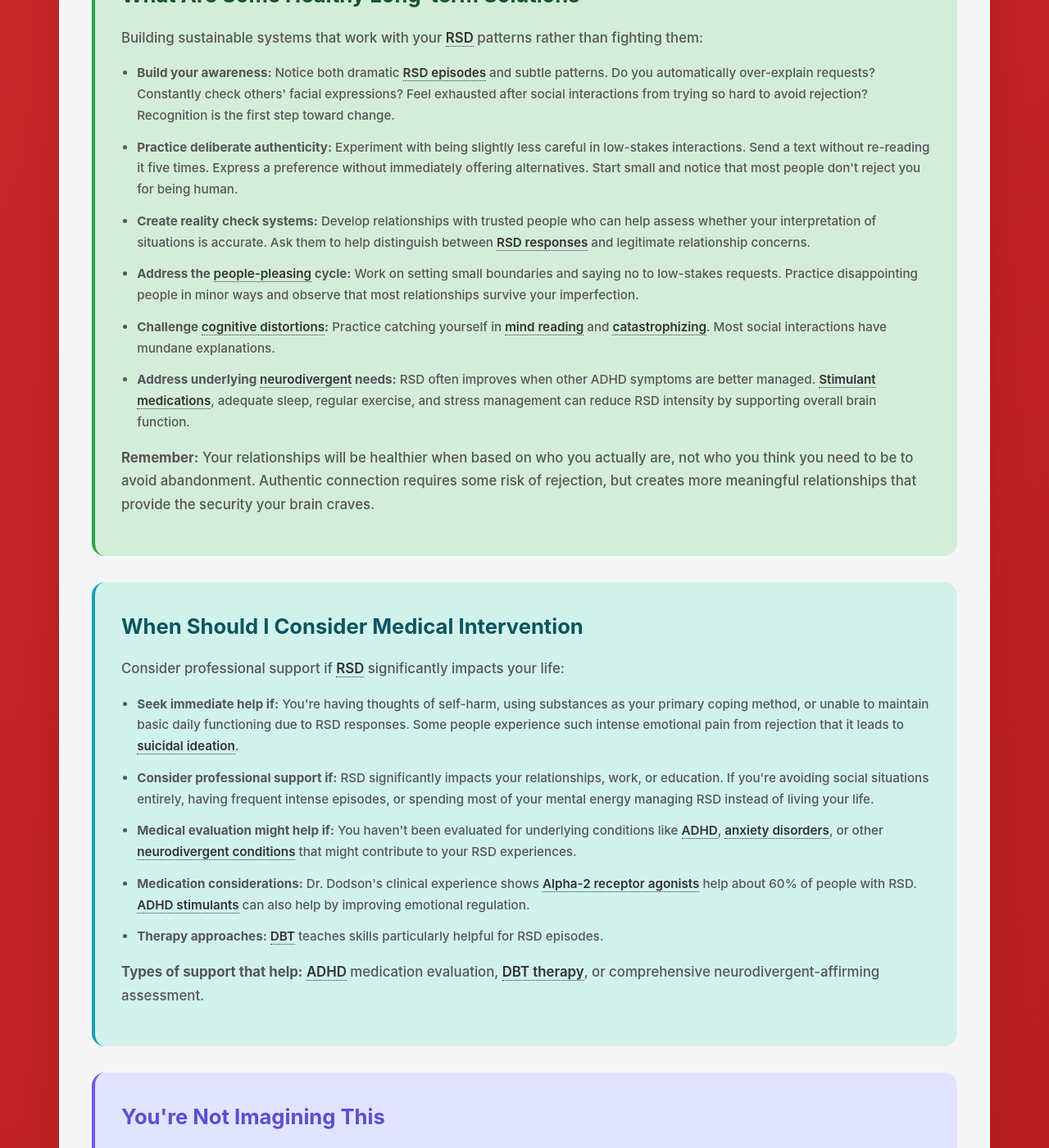
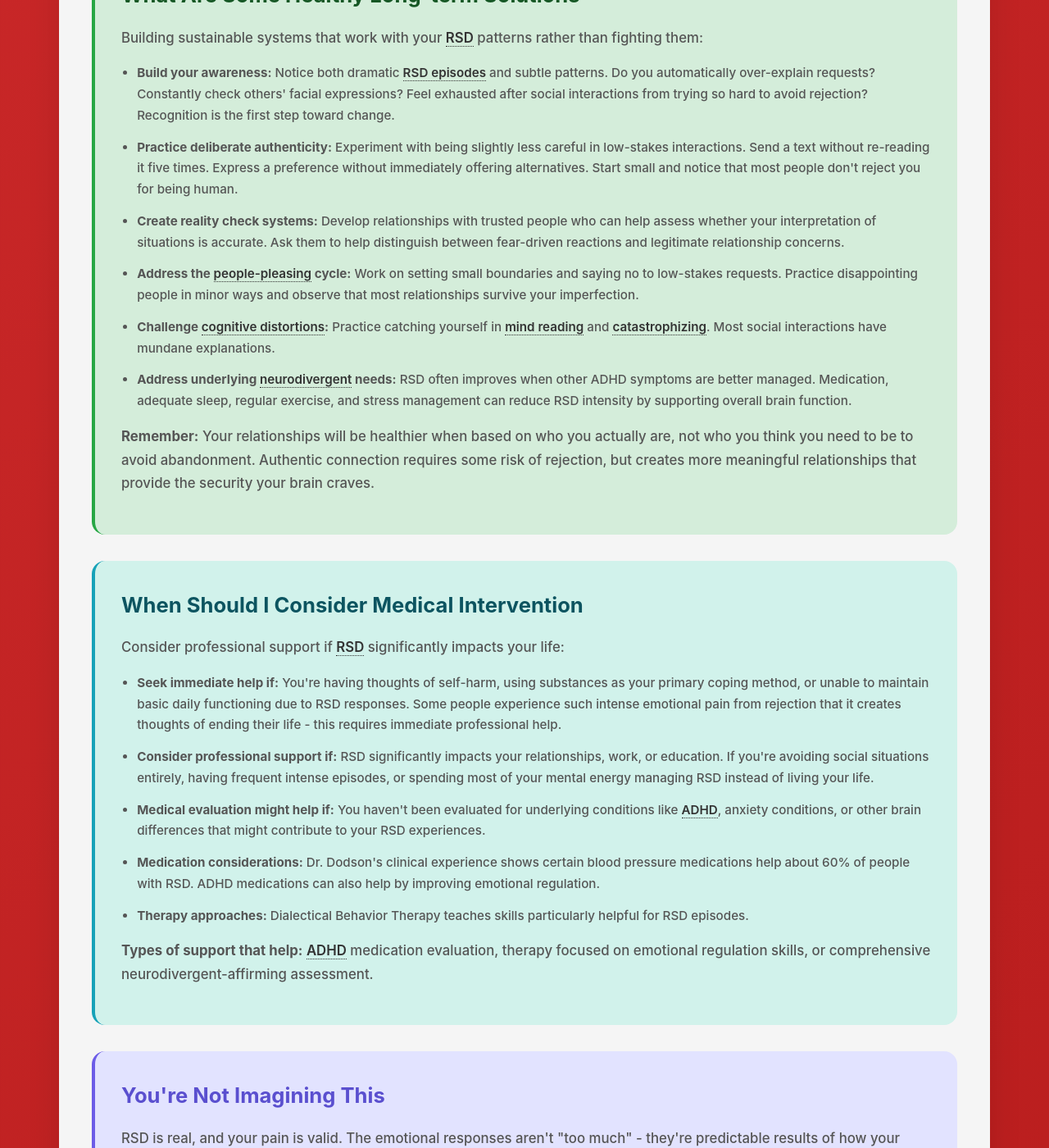
Before and after one commit to neurodivergent-survival-guide/neurodivergent-survival-guide, a Jekyll site: the page built from struggles/rejection-sensitive-dysphoria.html, in a window 1280 px wide and 1400 px high, scrolled down 3254 px. Shown: the whole window at 82% size. Built offline with Jekyll 4.4.1, drawn with Linux system fonts in a browser that asks for light colours; some of the changed text lies outside the part shown.

Commit message:
Update rejection-sensitive-dysphoria.html

```diff
--- a/struggles/rejection-sensitive-dysphoria.html
+++ b/struggles/rejection-sensitive-dysphoria.html
@@ -37,14 +37,14 @@ search_terms: ["so sensitive", "always sorry", "overthinking", "rejection hurts"
 
         <p>Many people develop sophisticated <a class="jargon">masking strategies<span class="tooltip">Consciously or unconsciously hiding neurodivergent traits to appear more socially acceptable</span></a> - hyperawareness of social cues, mirroring others' communication styles, or developing an almost psychic ability to sense mood changes. These skills can be valuable, but they're exhausting when driven by fear rather than genuine interest.</p>
 
-        <p><strong>Common experiences:</strong> feeling like you need to apologize for everything; constantly checking if people are mad at you; overthinking every social interaction; avoiding conflict at all costs; feeling exhausted after social situations; taking neutral responses as rejection; crafting and re-crafting messages to sound "just right."</p>
+        <p><strong>Common experiences:</strong> re-reading texts before sending; wondering if someone's short response means they're upset; feeling nervous about asking for things; noticing when people seem less enthusiastic; worrying about being "too much"; second-guessing social interactions later.</p>
     </div>
 
     <div class="why-section">
         <h2 id="why-this-happens">Why This Might Be Happening</h2>
         <p><a class="jargon">RSD<span class="tooltip">Rejection Sensitive Dysphoria - extreme emotional sensitivity to rejection or criticism</span></a> appears to be linked to differences in how <a class="jargon">neurodivergent<span class="tooltip">Having a brain that functions differently from what's considered typical, including conditions like ADHD, autism, and others</span></a> brains process <a class="jargon">dopamine<span class="tooltip">A neurotransmitter involved in motivation, reward, and emotional regulation</span></a> and handle emotional regulation. It's particularly common in people with <a class="jargon">ADHD<span class="tooltip">Attention Deficit Hyperactivity Disorder - a neurodevelopmental condition affecting attention, impulse control, and activity levels</span></a>, though it can occur with other conditions too.</p>
 
-        <p>The same <a class="jargon">executive function<span class="tooltip">Mental skills including working memory, flexible thinking, and self-control</span></a> challenges that affect other areas of life can also impact how you process and respond to social information. The <a class="jargon">dopamine dysregulation<span class="tooltip">Imbalanced dopamine activity that affects emotional stability and social reward processing</span></a> common in <a class="jargon">ADHD<span class="tooltip">Attention Deficit Hyperactivity Disorder - a neurodevelopmental condition affecting attention, impulse control, and activity levels</span></a> means that social approval provides less reward while social rejection feels more punishing. Your brain becomes desperate to avoid even mild rejections because they feel very painful without the normal <a class="jargon">dopamine buffer<span class="tooltip">The neurochemical cushion that helps most people handle social disappointment without intense pain</span></a>.</p>
+        <p>The same <a class="jargon">executive function<span class="tooltip">Mental skills including working memory, flexible thinking, and self-control</span></a> challenges that affect other areas of life can also impact how you process and respond to social information. The <a class="jargon">dopamine dysregulation<span class="tooltip">Imbalanced dopamine activity that affects emotional stability and social reward processing</span></a> common in ADHD means that social approval provides less reward while social rejection feels more punishing. Your brain becomes desperate to avoid even mild rejections because they feel very painful without the normal <a class="jargon">dopamine buffer<span class="tooltip">The neurochemical cushion that helps most people handle social disappointment without intense pain</span></a>.</p>
 
         <p>Your coping strategies develop logically from this. The chronic <a class="jargon">people-pleasing<span class="tooltip">Automatically prioritizing others' comfort over your own needs to avoid potential conflict or rejection</span></a> often develops as a protective strategy. If rejection feels very painful, it makes logical sense that your brain would try to prevent it by making you as agreeable and accommodating as possible. But this creates its own exhaustion and often leads to relationships based on who you think you need to be, not who you actually are.</p>
 
@@ -55,7 +55,7 @@ search_terms: ["so sensitive", "always sorry", "overthinking", "rejection hurts"
         <div class="learn-more" onclick="toggleLearnMore(this)">
             <h3>Learn More: The Neuroscience Behind RSD ↓</h3>
             <div class="learn-more-content">
-                <p>Dr. William Dodson's research suggests 99% of people with ADHD experience some RSD. Brain imaging shows structural differences in <a class="jargon">emotion regulation circuits<span class="tooltip">Neural pathways connecting the prefrontal cortex and amygdala that control emotional responses</span></a> that make rejection feel disproportionately threatening to the <a class="jargon">ADHD brain<span class="tooltip">Neurological differences in dopamine processing, attention regulation, and emotional control found in ADHD</span></a>.</p>
+                <p>Dr. William Dodson's research suggests 99% of people with ADHD experience some RSD. Brain imaging shows structural differences in neural pathways that make rejection feel disproportionately threatening to the ADHD brain.</p>
 
                 <p>Studies show rejection-sensitive people literally cannot focus as well when social threat cues are present. Their brains prioritize scanning for rejection over other tasks, explaining why social situations feel mentally exhausting.</p>
             </div>
@@ -67,7 +67,7 @@ search_terms: ["so sensitive", "always sorry", "overthinking", "rejection hurts"
         <p>When RSD hits right now, these strategies can help you get through the immediate difficulty:</p>
 
         <ul>
-            <li><strong>For intense episodes:</strong> Put your feet flat on the floor, hold an ice cube, or splash cold water on your wrists. This signals to your <a class="jargon">fight-or-flight system<span class="tooltip">Your body's automatic reaction to perceived threats, causing physical and emotional arousal</span></a> that you're safe. Try <a class="jargon">box breathing<span class="tooltip">Breathing technique where you inhale for 4 counts, hold for 4, exhale for 4, hold for 4, and repeat</span></a> and postpone big decisions until the intensity passes.</li>
+            <li><strong>For intense episodes:</strong> Put your feet flat on the floor, hold an ice cube, or splash cold water on your wrists. This signals to your body that you're safe. Try slow, deep breathing and postpone big decisions until the intensity passes.</li>
             <li><strong>Reality check questions:</strong> Is there actual evidence this person is rejecting me, or am I filling gaps with fears? If my best friend described this situation, what would I tell them? What's the most boring, neutral explanation for what happened?</li>
             <li><strong>Name what's happening:</strong> "I'm having an <a class="jargon">RSD response<span class="tooltip">The brain's overprotective reaction to perceived social threat, not an accurate reading of reality</span></a> right now" - whether intense panic or familiar social anxiety. Sometimes labeling the experience reduces its power.</li>
             <li><strong>Use <a class="jargon">grounding techniques<span class="tooltip">Methods that help bring your attention back to the present moment when emotions feel overwhelming</span></a>:</strong> Notice five things you can see, four you can hear, three you can touch. This interrupts anxious thoughts about rejection and brings you back to the present moment where you're safe.</li>
@@ -89,13 +89,13 @@ search_terms: ["so sensitive", "always sorry", "overthinking", "rejection hurts"
 
             <li><strong>Practice deliberate authenticity:</strong> Experiment with being slightly less careful in low-stakes interactions. Send a text without re-reading it five times. Express a preference without immediately offering alternatives. Start small and notice that most people don't reject you for being human.</li>
 
-            <li><strong>Create reality check systems:</strong> Develop relationships with trusted people who can help assess whether your interpretation of situations is accurate. Ask them to help distinguish between <a class="jargon">RSD responses<span class="tooltip">Emotional reactions driven by fear rather than evidence</span></a> and legitimate relationship concerns.</li>
+            <li><strong>Create reality check systems:</strong> Develop relationships with trusted people who can help assess whether your interpretation of situations is accurate. Ask them to help distinguish between fear-driven reactions and legitimate relationship concerns.</li>
 
             <li><strong>Address the <a class="jargon">people-pleasing<span class="tooltip">Automatically prioritizing others' comfort over your own needs to avoid potential conflict or rejection</span></a> cycle:</strong> Work on setting small boundaries and saying no to low-stakes requests. Practice disappointing people in minor ways and observe that most relationships survive your imperfection.</li>
 
             <li><strong>Challenge <a class="jargon">cognitive distortions<span class="tooltip">Thinking patterns that aren't based in reality, like assuming the worst interpretation of neutral events</span></a>:</strong> Practice catching yourself in <a class="jargon">mind reading<span class="tooltip">Assuming you know what others are thinking without evidence</span></a> and <a class="jargon">catastrophizing<span class="tooltip">Immediately jumping to worst-case scenarios about relationships or social situations</span></a>. Most social interactions have mundane explanations.</li>
 
-            <li><strong>Address underlying <a class="jargon">neurodivergent<span class="tooltip">Having a brain that functions differently from what's considered typical, including conditions like ADHD, autism, and others</span></a> needs:</strong> RSD often improves when other ADHD symptoms are better managed. <a class="jargon">Stimulant medications<span class="tooltip">ADHD medications that increase dopamine and norepinephrine availability in the brain</span></a>, adequate sleep, regular exercise, and stress management can reduce RSD intensity by supporting overall brain function.</li>
+            <li><strong>Address underlying <a class="jargon">neurodivergent<span class="tooltip">Having a brain that functions differently from what's considered typical, including conditions like ADHD, autism, and others</span></a> needs:</strong> RSD often improves when other ADHD symptoms are better managed. Medication, adequate sleep, regular exercise, and stress management can reduce RSD intensity by supporting overall brain function.</li>
         </ul>
 
         <div class="highlight-box">
@@ -108,19 +108,19 @@ search_terms: ["so sensitive", "always sorry", "overthinking", "rejection hurts"
         <p>Consider professional support if <a class="jargon">RSD<span class="tooltip">Rejection Sensitive Dysphoria - extreme emotional sensitivity to rejection or criticism</span></a> significantly impacts your life:</p>
 
         <ul>
-            <li><strong>Seek immediate help if:</strong> You're having thoughts of self-harm, using substances as your primary coping method, or unable to maintain basic daily functioning due to RSD responses. Some people experience such intense emotional pain from rejection that it leads to <a class="jargon">suicidal ideation<span class="tooltip">Thoughts about ending your life, which require immediate professional intervention</span></a>.</li>
+            <li><strong>Seek immediate help if:</strong> You're having thoughts of self-harm, using substances as your primary coping method, or unable to maintain basic daily functioning due to RSD responses. Some people experience such intense emotional pain from rejection that it creates thoughts of ending their life - this requires immediate professional help.</li>
 
             <li><strong>Consider professional support if:</strong> RSD significantly impacts your relationships, work, or education. If you're avoiding social situations entirely, having frequent intense episodes, or spending most of your mental energy managing RSD instead of living your life.</li>
 
-            <li><strong>Medical evaluation might help if:</strong> You haven't been evaluated for underlying conditions like <a class="jargon">ADHD<span class="tooltip">Attention Deficit Hyperactivity Disorder - often includes emotional dysregulation as a core feature</span></a>, <a class="jargon">anxiety disorders<span class="tooltip">Mental health conditions involving excessive worry, fear, or avoidance</span></a>, or other <a class="jargon">neurodivergent conditions<span class="tooltip">Brain differences like autism, ADHD, or other neurological variations</span></a> that might contribute to your RSD experiences.</li>
+            <li><strong>Medical evaluation might help if:</strong> You haven't been evaluated for underlying conditions like <a class="jargon">ADHD<span class="tooltip">Attention Deficit Hyperactivity Disorder - often includes emotional dysregulation as a core feature</span></a>, anxiety conditions, or other brain differences that might contribute to your RSD experiences.</li>
 
-            <li><strong>Medication considerations:</strong> Dr. Dodson's clinical experience shows <a class="jargon">Alpha-2 receptor agonists<span class="tooltip">Blood pressure medications that can help with emotional regulation</span></a> help about 60% of people with RSD. <a class="jargon">ADHD stimulants<span class="tooltip">Medications that increase dopamine and norepinephrine to improve ADHD symptoms</span></a> can also help by improving emotional regulation.</li>
+            <li><strong>Medication considerations:</strong> Dr. Dodson's clinical experience shows certain blood pressure medications help about 60% of people with RSD. ADHD medications can also help by improving emotional regulation.</li>
 
-            <li><strong>Therapy approaches:</strong> <a class="jargon">DBT<span class="tooltip">Dialectical Behavior Therapy - therapy skills for managing intense emotions and improving relationships</span></a> teaches skills particularly helpful for RSD episodes.</li>
+            <li><strong>Therapy approaches:</strong> Dialectical Behavior Therapy teaches skills particularly helpful for RSD episodes.</li>
         </ul>
 
         <div class="highlight-box">
-            <p><strong>Types of support that help:</strong> <a class="jargon">ADHD<span class="tooltip">Attention Deficit Hyperactivity Disorder - often includes emotional dysregulation as a core feature</span></a> medication evaluation, <a class="jargon">DBT therapy<span class="tooltip">Dialectical Behavior Therapy - teaches specific skills for managing intense emotions and improving relationships</span></a>, or comprehensive neurodivergent-affirming assessment.</p>
+            <p><strong>Types of support that help:</strong> <a class="jargon">ADHD<span class="tooltip">Attention Deficit Hyperactivity Disorder - often includes emotional dysregulation as a core feature</span></a> medication evaluation, therapy focused on emotional regulation skills, or comprehensive neurodivergent-affirming assessment.</p>
         </div>
     </div>
 
```
